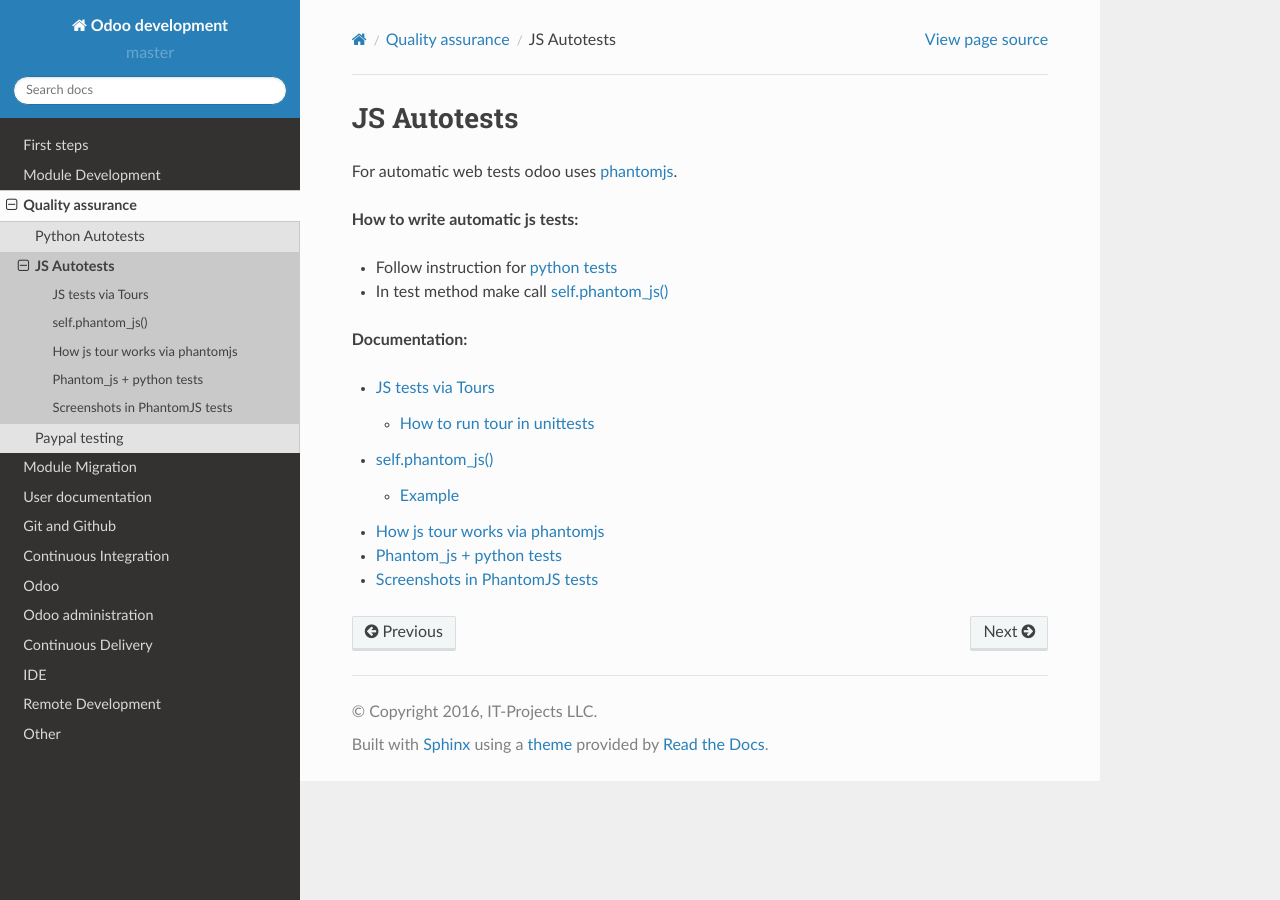
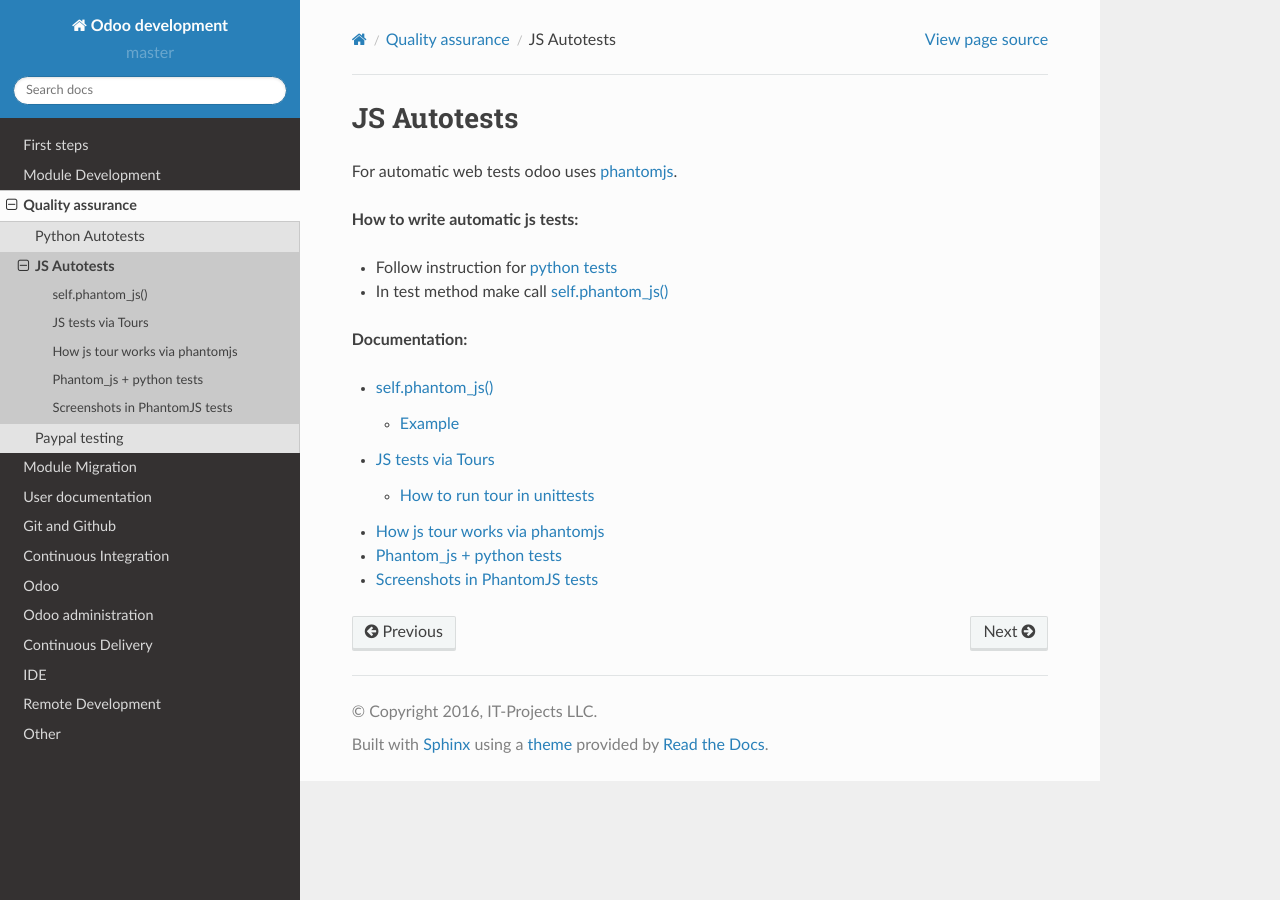
Before and after one commit to itpp-labs/odoo-development, a Sphinx documentation site: the page built from docs/qa/js/index.rst, in a window 1280 px wide. Built offline with Sphinx 7.4.7 and the Read the Docs theme 2.0.0, drawn with Linux system fonts in a browser that asks for light colours.

Commit message:
change order

```diff
--- a/docs/qa/js/index.rst
+++ b/docs/qa/js/index.rst
@@ -14,8 +14,8 @@ For automatic web tests odoo uses `phantomjs <http://phantomjs.org>`_.
 .. toctree::
    :maxdepth: 3
 
+   phantom_js
    tests-via-tours
-   phantom_js
    urls-and-waits-in-js-tours
    phantom_js-test_cr
    phantomjs-screenshots
```
